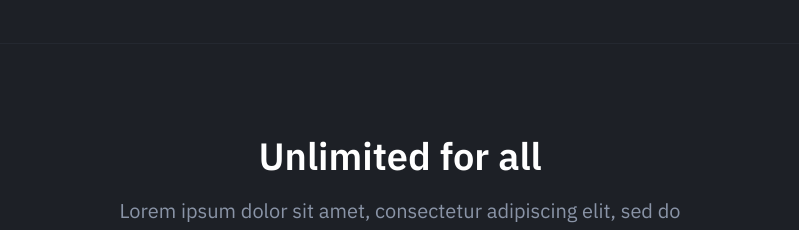
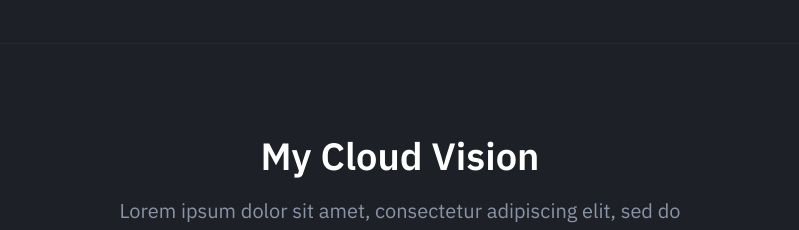
Before and after one commit to revfoster/profile-app, a React (Vite) app: page / in a window 1280 px wide. Shown: the part 1500-1730 px from the top of the page, without its empty margins (240-1039 px from the left). Built offline with nearby package versions, Linux system fonts and the light colour scheme.

Commit message:
I updated pricing.jsx

```diff
--- a/src/components/Pricing.jsx
+++ b/src/components/Pricing.jsx
@@ -20,7 +20,7 @@ export default function Pricing() {
       <div className="container-sm">
         <div className="pricing-inner section-inner">
           <div className="pricing-header text-center">
-            <h2 className="section-title mt-0">Unlimited for all</h2>
+            <h2 className="section-title mt-0">My Cloud Vision</h2>
             <p className="section-paragraph mb-0">Lorem ipsum dolor sit amet, consectetur adipiscing elit,
               sed do eiusmod tempor incididunt ut labore et dolore magna aliqua. Ut ad quis nostrud.
             </p>
```
